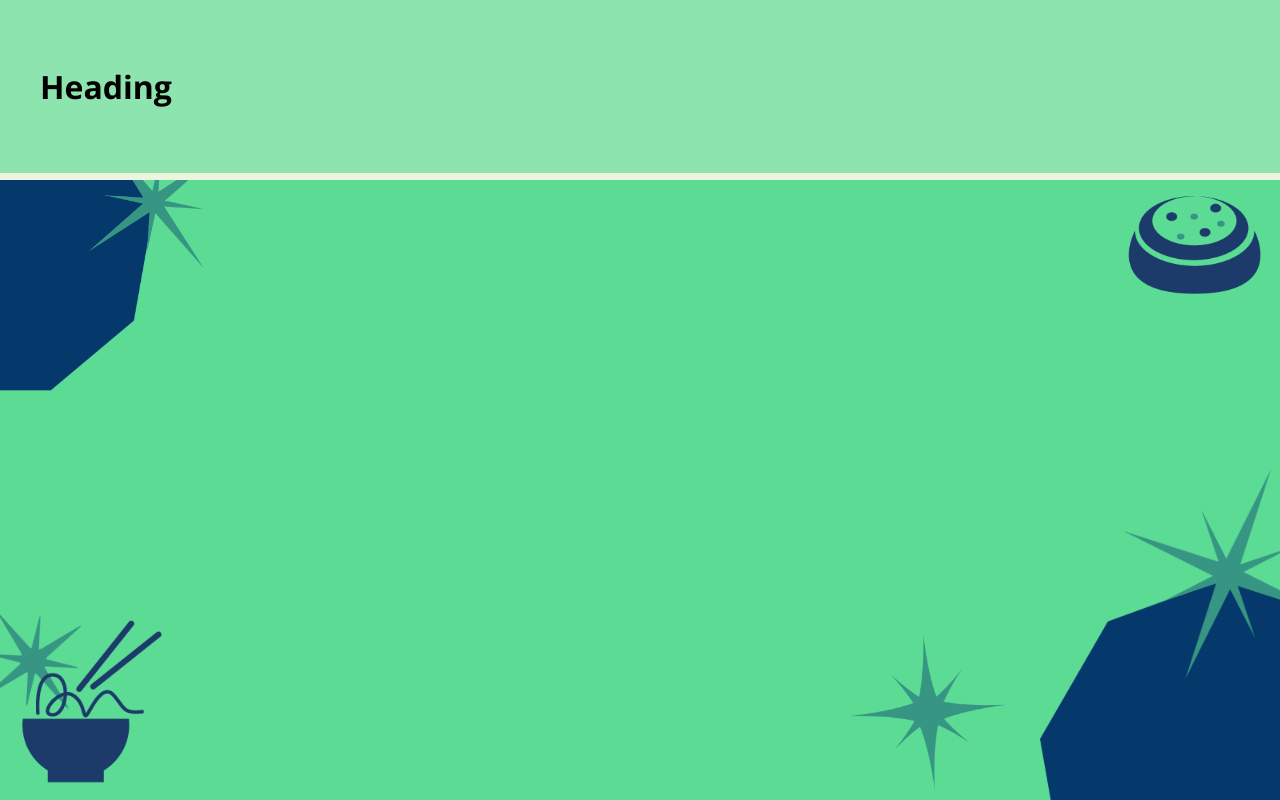
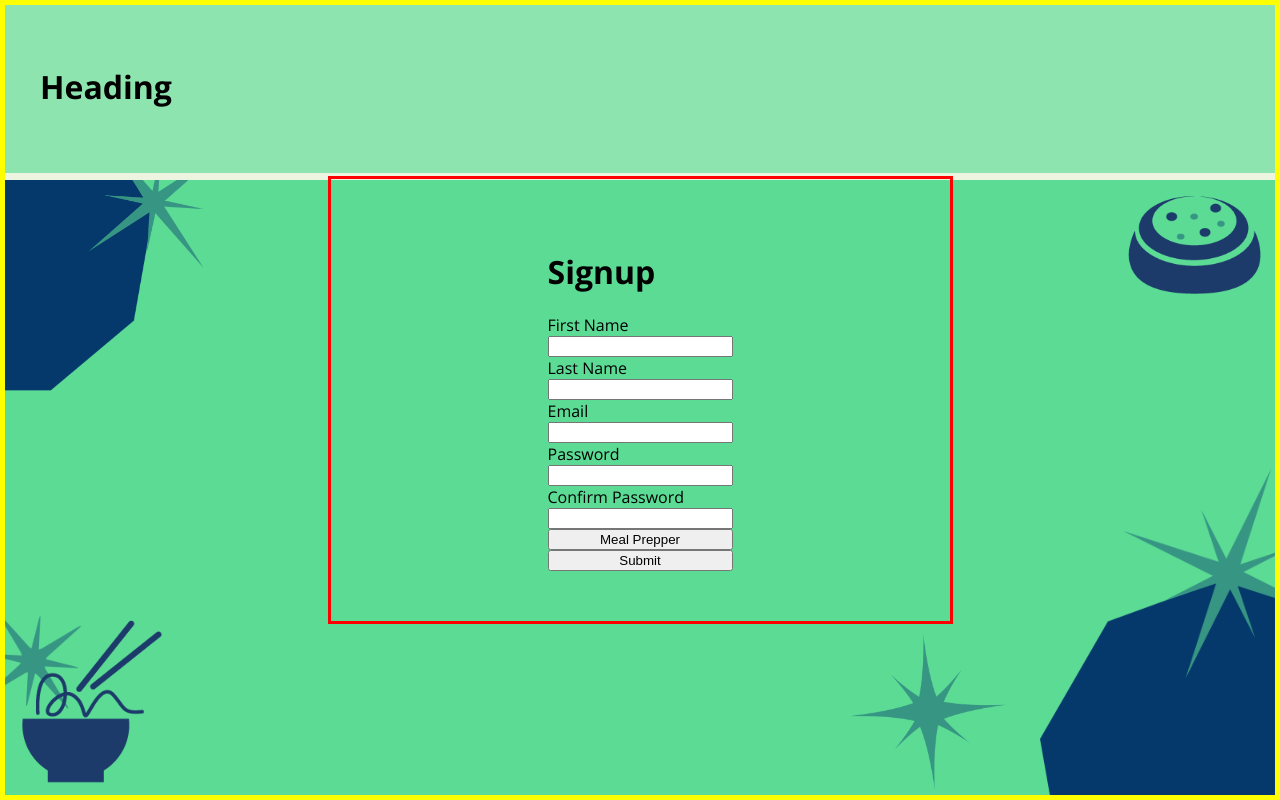
Before and after one commit to gabrielleford/mealPrepMarketClient, a React (Create React App) app: page / in a window 1280 px wide. Shown: the top 800 px of the page. Built offline with nearby package versions, Linux system fonts and the light colour scheme.

Commit message:
skeleton of style & functionality for signup

```diff
--- a/src/App.tsx
+++ b/src/App.tsx
@@ -1,5 +1,6 @@
 import React from 'react';
 import './App.css';
+import Signup from './components/Auth/Signup';
 import Background from './components/background/Background';
 import Landing from './components/landing/Landing';
 
@@ -7,6 +8,7 @@ function App() {
   return (
     <>
       <Landing />
+      <Signup />
       <Background />
     </>
   );
--- /dev/null
+++ b/src/components/Auth/AuthElements.tsx
@@ -0,0 +1,48 @@
+import styled from "styled-components";
+
+// ** Main Div ** //
+export const AuthContainer = styled.div`
+  position: absolute;
+  display: flex;
+  align-items: center;
+  justify-content: center;
+  top: 50%;
+  left: 0;
+  height: 100vh;
+  width: 100vw;
+  transform: translate(0, -50%);
+  border: 5px solid #FFFF00;
+  padding: 10px;
+`
+
+// ** Wrapper ** //
+export const AuthWrapper = styled.div`
+  width: 50%;
+  display: flex;
+  align-items: center;
+  justify-content: center;
+  border: 3px solid red;
+  padding: 50px 0 50px 0px;
+`
+
+// ** Form **/
+export const AuthForm = styled.form`
+  display: grid;
+`
+
+// ** Input ** //
+export const AuthInput = styled.input`
+
+`
+
+export const RoleBtn = styled.button`
+
+`
+
+export const AuthSubmit = styled.button`
+
+`
+
+export const AuthLabel = styled.label`
+
+`
--- /dev/null
+++ b/src/components/Auth/Signup.tsx
@@ -0,0 +1,102 @@
+import React from 'react';
+import { AuthContainer, AuthForm, AuthInput, AuthLabel, AuthSubmit, AuthWrapper, RoleBtn } from './AuthElements';
+
+type Role = 'primary' | 'secondary';
+
+export type Props = {
+  firstName: string,
+  lastName: string,
+  email: string,
+  password: string,
+  confirmPassword: string,
+  role: Role,
+  error: {
+    firstNameErr: string,
+    lastNameErr: string,
+    emailErr: string,
+    passErr: string,
+    confirmPassErr: string
+  }
+}
+
+class Signup extends React.Component<{}, Props> {
+  constructor(props: Props) {
+    super(props)
+
+    this.state = {
+      firstName: '',
+      lastName: '',
+      email: '',
+      password: '',
+      confirmPassword: '',
+      role: 'secondary',
+      error: {
+        firstNameErr: '',
+        lastNameErr: '',
+        emailErr: '',
+        passErr: '',
+        confirmPassErr: ''
+      }
+    }
+
+    this.handleChange = this.handleChange.bind(this);
+    this.changeRole = this.changeRole.bind(this);
+    this.formValidation = this.formValidation.bind(this);
+  }
+
+  handleChange = (e: React.ChangeEvent<HTMLInputElement>) => {
+    this.setState({
+      ...this.state,
+      [e.target.name]: e.target.value
+    })
+  }
+
+  formValidation = () => {
+    if (this.state.firstName.length < 3) {
+
+    }
+  }
+
+  changeRole = (e: React.MouseEvent<HTMLButtonElement>) => {
+    e.preventDefault();
+    if(this.state.role === 'primary') {
+      this.setState({
+        role: 'secondary'
+      })
+    } else {
+      this.setState({
+        role: 'primary'
+      })
+    }
+  }
+
+  registerUser = (e: React.FormEvent<HTMLFormElement>) => {
+    e.preventDefault();
+
+  }
+
+  render(): React.ReactNode {
+      return (
+        <AuthContainer>
+          <AuthWrapper>
+            <AuthForm>
+            <h1>Signup</h1>
+              <AuthLabel htmlFor='firstName'>First Name</AuthLabel>
+              <AuthInput type='text' name='firstName' value={this.state.firstName} onChange={this.handleChange} />
+              <AuthLabel htmlFor='lastName'>Last Name</AuthLabel>
+              <AuthInput type='text' name='lastName' value={this.state.lastName} onChange={this.handleChange}/>
+              <AuthLabel htmlFor='email'>Email</AuthLabel>
+              <AuthInput type='text' name='email' value={this.state.email} onChange={this.handleChange}/>
+              <AuthLabel htmlFor='password'>Password</AuthLabel>
+              <AuthInput type='password' name='password' value={this.state.password} onChange={this.handleChange}/><AuthLabel htmlFor='lastName'>Confirm Password</AuthLabel>
+              <AuthInput type='password' name='confirmPassword' value={this.state.confirmPassword} onChange={this.handleChange}/>
+              <RoleBtn onClick={this.changeRole}>Meal Prepper</RoleBtn>
+              <AuthSubmit>Submit</AuthSubmit>
+            </AuthForm>
+          </AuthWrapper>
+        </AuthContainer>
+      )
+  }
+}
+
+export default Signup;
```
Also changed, not shown: src/components/Auth/Login.tsx (added, +8 -0 lines).
